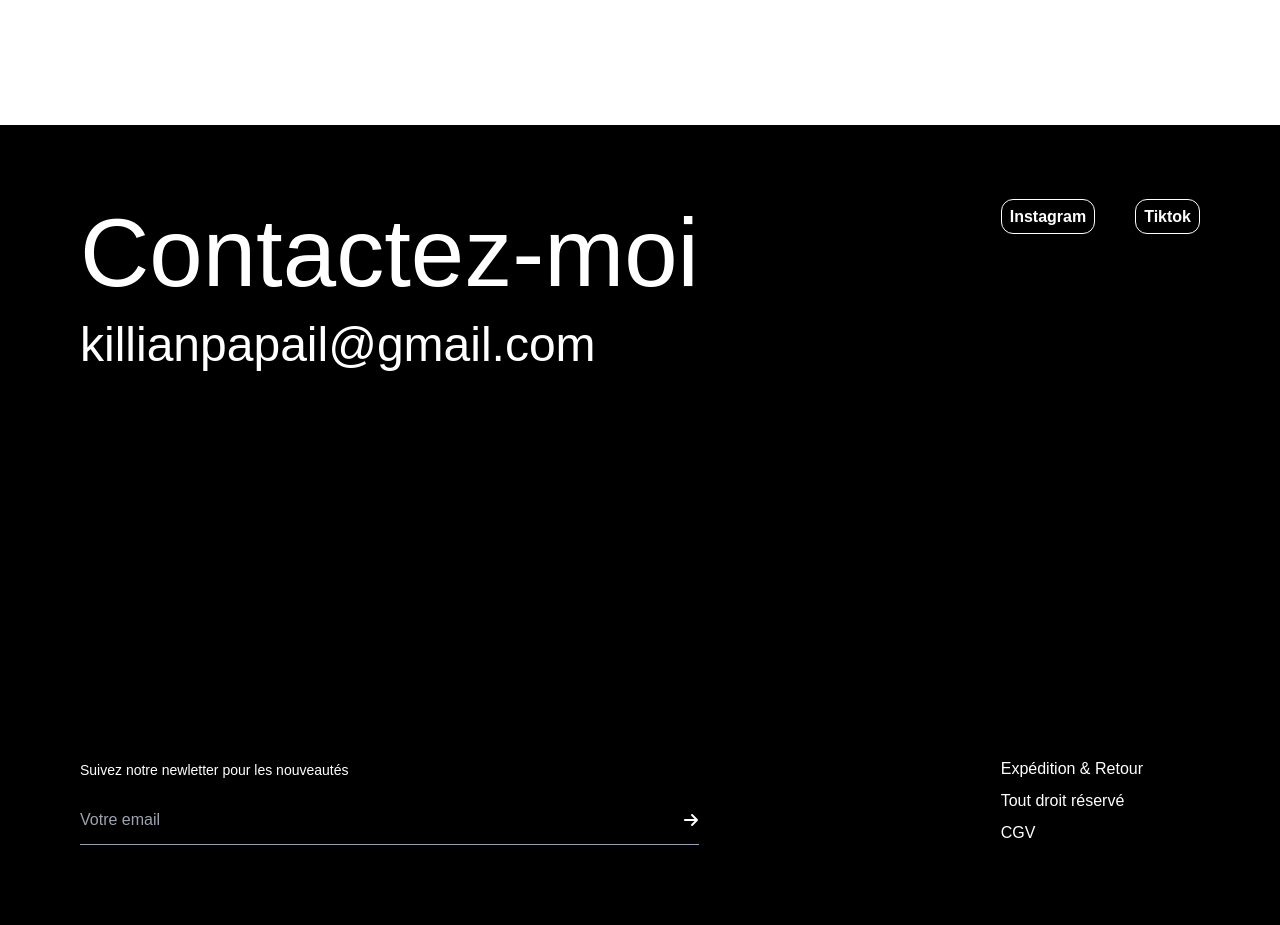
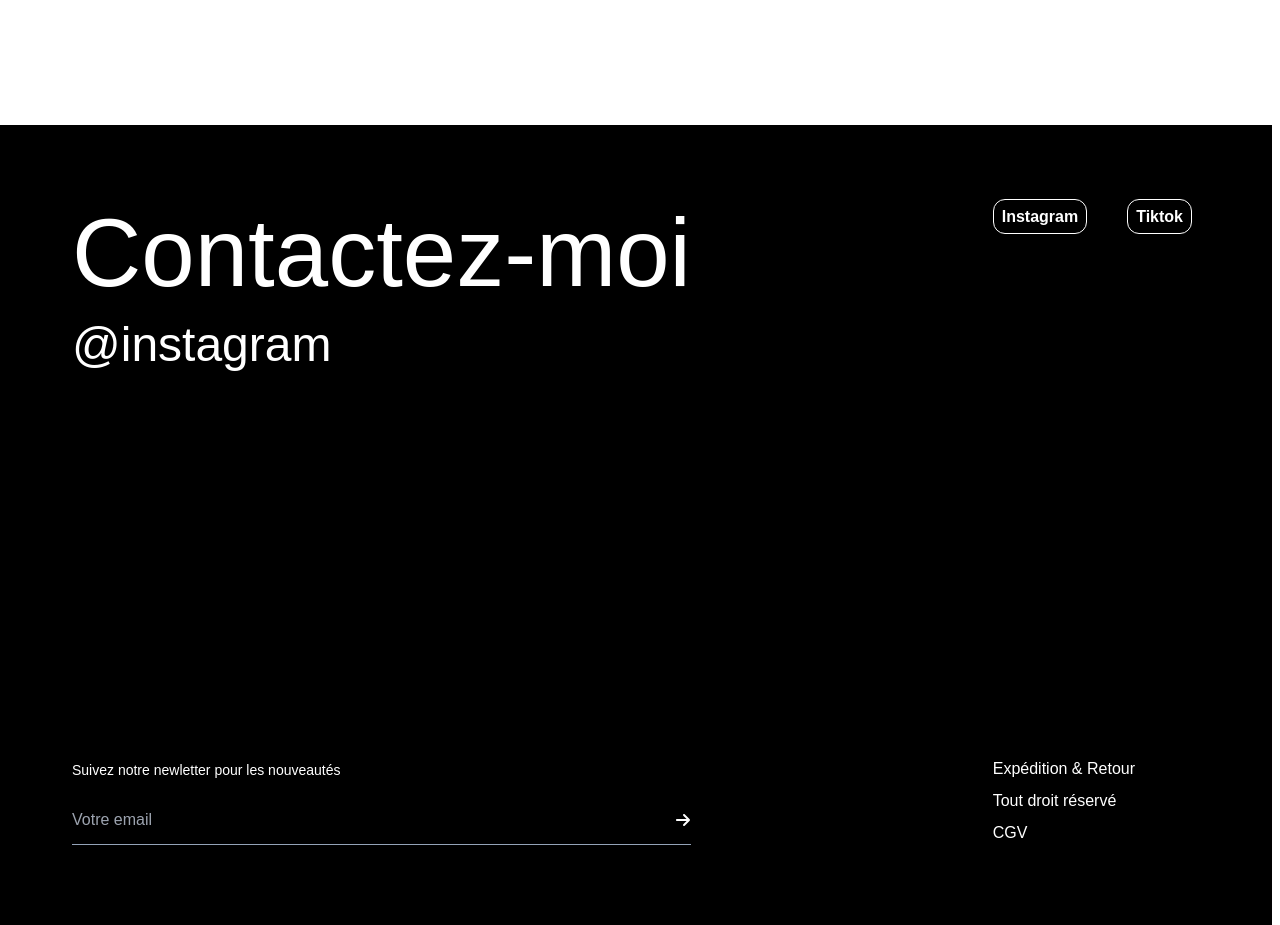
Before and after one commit to rmymartinet/Killian_shop, a Next.js app: page /about in a window 1280 px wide. Shown: the part 4100-5025 px from the top of the page. Built offline with nearby package versions, Linux system fonts and the light colour scheme.

Commit message:
Replaced email display with social media links for contact

```diff
--- a/src/app/_components/Footer.tsx
+++ b/src/app/_components/Footer.tsx
@@ -2,11 +2,11 @@ import { FaArrowRight } from "react-icons/fa6";
 
 const Footer = () => {
   return (
-    <footer className="flex flex-wrap gap-20 lg:justify-between h-screen bg-black text-white p-20 mt-40">
+    <footer className="flex flex-wrap gap-20 lg:justify-between h-screen bg-black text-white p-20 mt-40 w-full -mx-2">
       <div className="flex flex-col justify-between gap-20">
         <div className="flex flex-col gap-5">
           <h2 className="text-5xl lg:text-8xl">Contactez-moi</h2>
-          <span className=" text-2xl lg:text-5xl">killianpapail@gmail.com</span>
+          <span className=" text-2xl lg:text-5xl">@instagram</span>
         </div>
         <div className="flex flex-col items-start gap-7">
           <span className="text-sm">
```
